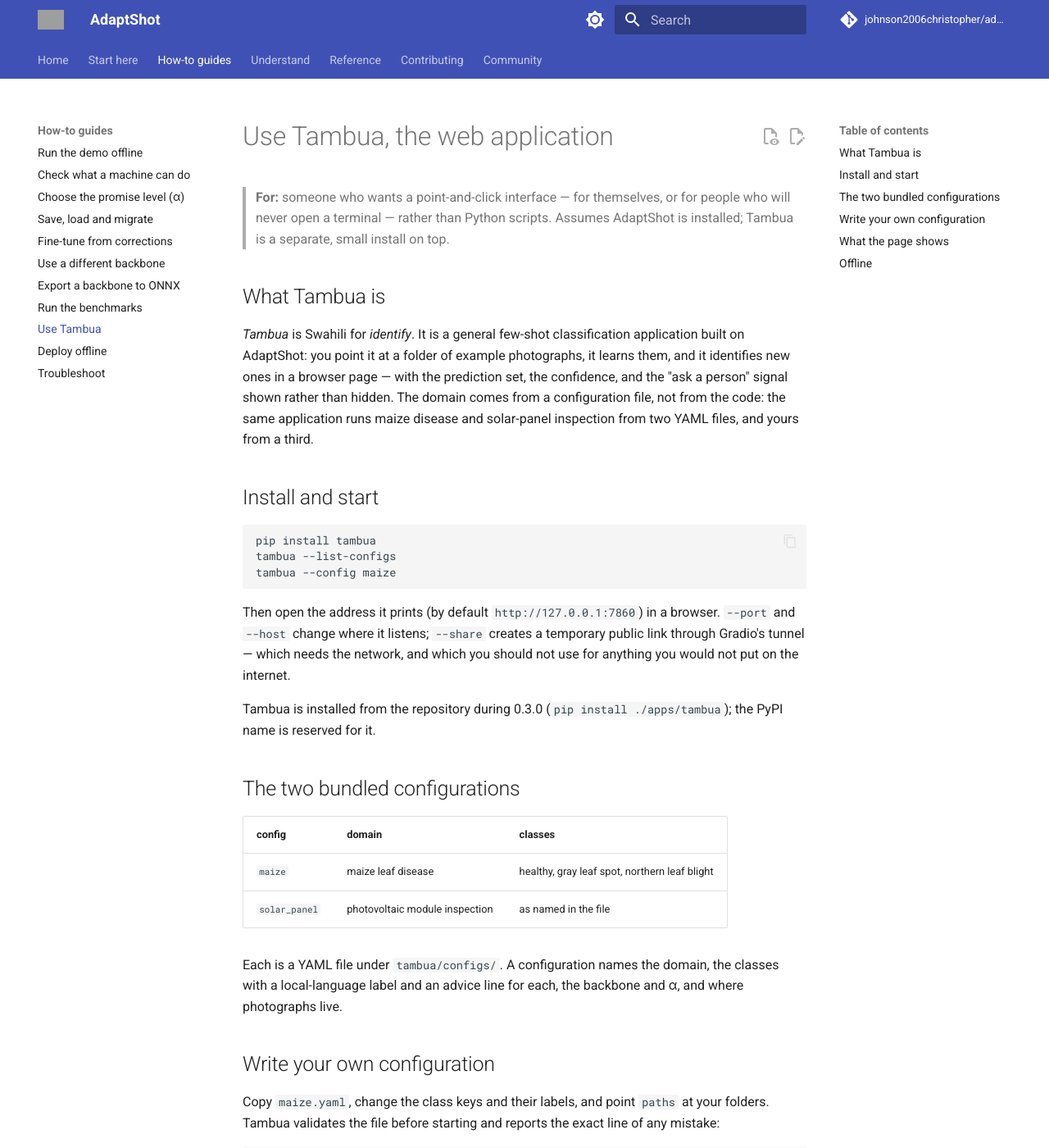
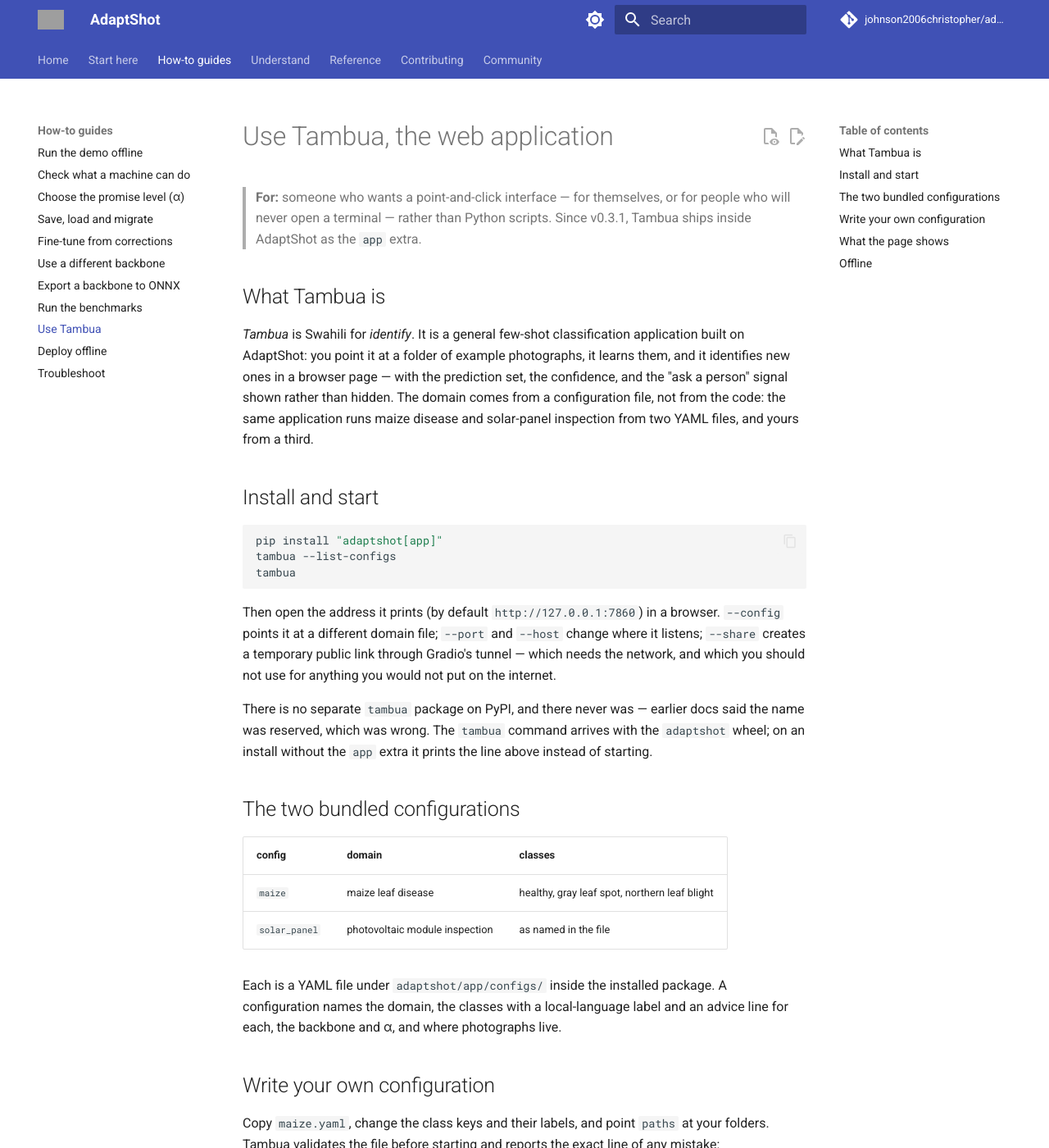
Before and after one commit to johnson2006christopher/adaptshot, an MkDocs documentation site: the page built from docs/how-to/use-tambua.md, in a window 1280 px wide and 1400 px high. Shown: the whole window at 82% size. Built offline with MkDocs 1.6.1 and Material for MkDocs 9.7.7, drawn with Linux system fonts in a browser that asks for light colours; comment, search, counter and statistics services are not loaded; grey boxes are pictures that could not be loaded.

Commit message:
docs: use-tambua teaches the real install and retracts the reserved-name claim (#102, #103)

````diff
--- a/docs/how-to/use-tambua.md
+++ b/docs/how-to/use-tambua.md
@@ -1,6 +1,6 @@
 # Use Tambua, the web application
 
-> **For:** someone who wants a point-and-click interface — for themselves, or for people who will never open a terminal — rather than Python scripts. Assumes AdaptShot is installed; Tambua is a separate, small install on top.
+> **For:** someone who wants a point-and-click interface — for themselves, or for people who will never open a terminal — rather than Python scripts. Since v0.3.1, Tambua ships inside AdaptShot as the `app` extra.
 
 ## What Tambua is
 
@@ -9,14 +9,14 @@
 ## Install and start
 
 ```bash
-pip install tambua
+pip install "adaptshot[app]"
 tambua --list-configs
-tambua --config maize
+tambua
 ```
 
-Then open the address it prints (by default `http://127.0.0.1:7860`) in a browser. `--port` and `--host` change where it listens; `--share` creates a temporary public link through Gradio's tunnel — which needs the network, and which you should not use for anything you would not put on the internet.
+Then open the address it prints (by default `http://127.0.0.1:7860`) in a browser. `--config` points it at a different domain file; `--port` and `--host` change where it listens; `--share` creates a temporary public link through Gradio's tunnel — which needs the network, and which you should not use for anything you would not put on the internet.
 
-Tambua is installed from the repository during 0.3.0 (`pip install ./apps/tambua`); the PyPI name is reserved for it.
+There is no separate `tambua` package on PyPI, and there never was — earlier docs said the name was reserved, which was wrong. The `tambua` command arrives with the `adaptshot` wheel; on an install without the `app` extra it prints the line above instead of starting.
 
 ## The two bundled configurations
 
@@ -25,7 +25,7 @@
 | `maize` | maize leaf disease | healthy, gray leaf spot, northern leaf blight |
 | `solar_panel` | photovoltaic module inspection | as named in the file |
 
-Each is a YAML file under `tambua/configs/`. A configuration names the domain, the classes with a local-language label and an advice line for each, the backbone and α, and where photographs live.
+Each is a YAML file under `adaptshot/app/configs/` inside the installed package. A configuration names the domain, the classes with a local-language label and an advice line for each, the backbone and α, and where photographs live.
 
 ## Write your own configuration
 
````
